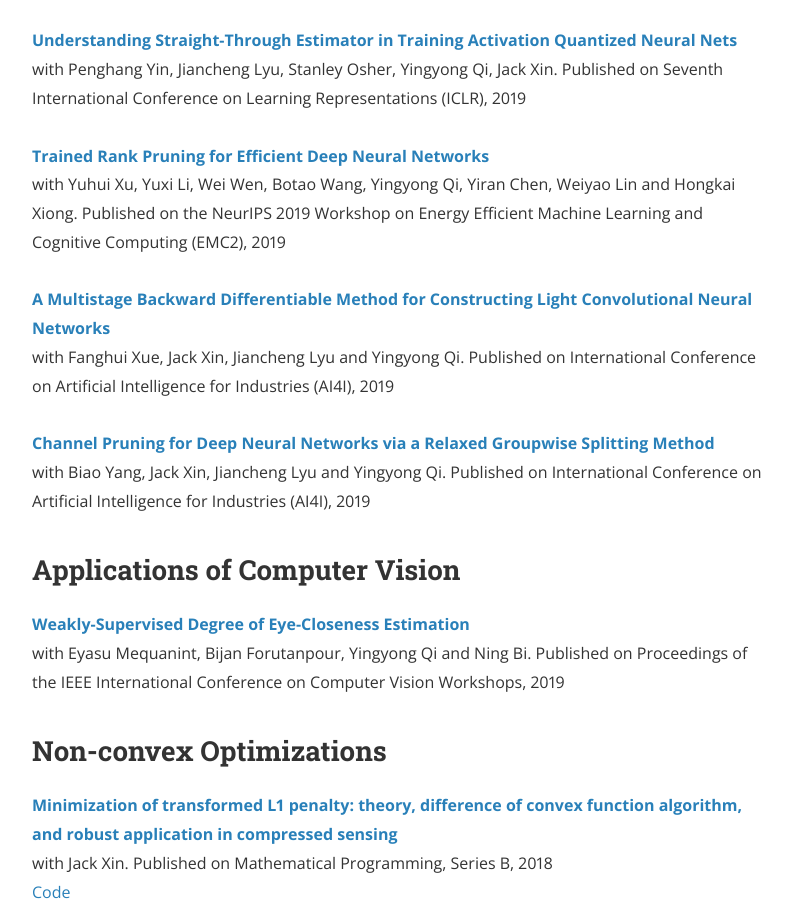
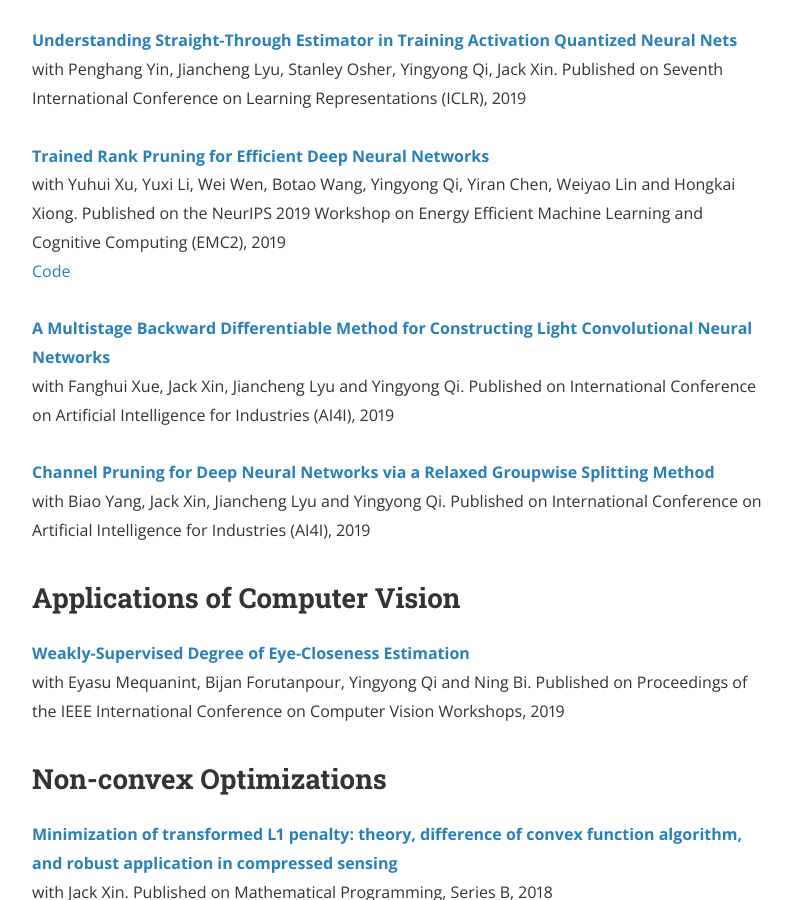
Before and after one commit to zsivine/zsivine.github.io, a Jekyll site: the page built from research.html, in a window 1280 px wide and 900 px high, scrolled down 1160 px. Shown: the whole window, without its empty margins (240-1032 px from the left). Built offline with Jekyll 4.4.1, drawn with Linux system fonts in a browser that asks for light colours; nearby versions of some CDN libraries; comment, search, counter and statistics services are not loaded; a style sheet for code colours, icons or effects is not loaded.

Commit message:
add git link for TRP paper

```diff
--- a/research.html
+++ b/research.html
@@ -68,6 +68,7 @@ permalink: /research/
     Weiyao Lin and Hongkai Xiong.
     Published on the NeurIPS 2019 Workshop on Energy Efficient Machine Learning
     and Cognitive Computing (EMC2), 2019<br>
+    <a href="https://github.com/yuhuixu1993/Trained-Rank-Pruning">Code</a><br>
 
 <br>
 <strong><a href="https://www.math.uci.edu/~jxin/Fanghui_ai4i_2019.pdf">
```
